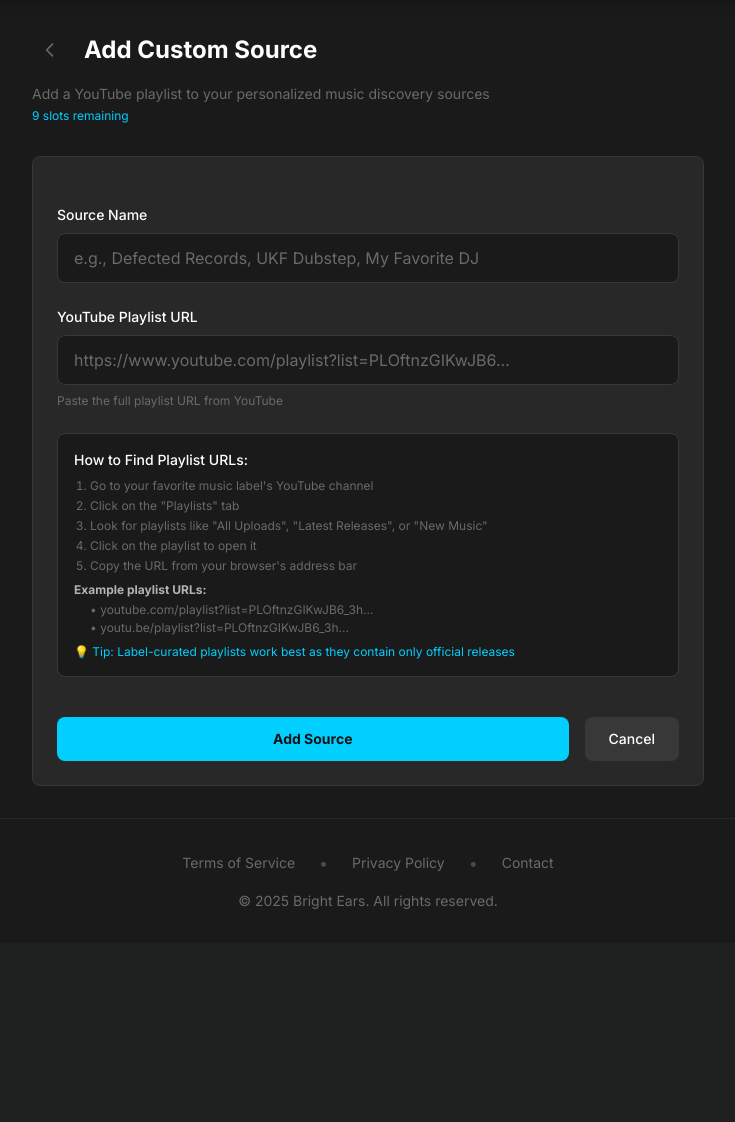
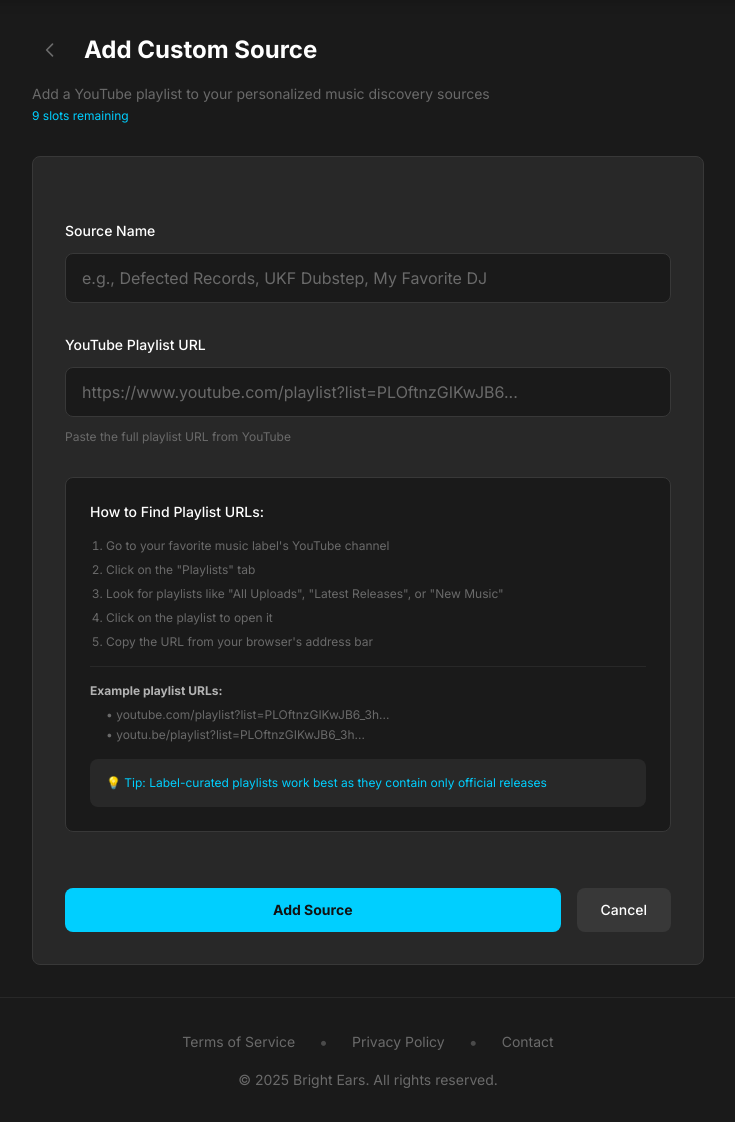
Before and after one commit to brightears/spotify-playlist-generator, a Flask app: template templates/add_source.html in a window 1280 px wide. Shown: the part 73-1195 px from the top of the page, without its empty margins (272-1007 px from the left). Before the commit the page ends 982 px from the top, so only its background shows below. Run offline with Flask 3, Linux system fonts and the light colour scheme; the template is opened without the code that fills it: most values are stand-ins (such as "Sample title", 1, 10 or a date in 2020); some libraries are stand-ins or nearby versions.

Commit message:
fix: improve spacing on Add Custom Source page
- Increased padding from p-6 to p-8 for more breathing room
- Increased form spacing from space-y-6 to space-y-8
- Added mt-8 margin to How to Find Playlist URLs section
- Added visual separator with border-t for examples section
- Overall design now feels less cramped and more readable

```diff
--- a/templates/add_source.html
+++ b/templates/add_source.html
@@ -20,11 +20,11 @@
             {% endif %}
         </div>
 
-        <div class="bg-[#282828] rounded-lg p-6 border border-[#383838]">
-            <form method="POST" class="space-y-6">
+        <div class="bg-[#282828] rounded-lg p-8 border border-[#383838]">
+            <form method="POST" class="space-y-8">
                 <input type="hidden" name="csrf_token" value="{{ csrf_token() }}"/>
                 <div>
-                    <label for="name" class="block text-white text-sm font-medium mb-2">Source Name</label>
+                    <label for="name" class="block text-white text-sm font-medium mb-3">Source Name</label>
                     <input type="text" id="name" name="name" required
                            class="w-full px-4 py-3 bg-[#1a1a1a] border border-[#383838] rounded-lg text-white placeholder-[#6a6a6a] focus:outline-none focus:ring-2 focus:ring-[#00CFFF] focus:border-transparent"
                            placeholder="e.g., Defected Records, UKF Dubstep, My Favorite DJ">
@@ -33,35 +33,37 @@
                 <input type="hidden" name="source_type" value="playlist">
 
                 <div>
-                    <label for="source_url" class="block text-white text-sm font-medium mb-2">YouTube Playlist URL</label>
+                    <label for="source_url" class="block text-white text-sm font-medium mb-3">YouTube Playlist URL</label>
                     <input type="url" id="source_url" name="source_url" required
                            class="w-full px-4 py-3 bg-[#1a1a1a] border border-[#383838] rounded-lg text-white placeholder-[#6a6a6a] focus:outline-none focus:ring-2 focus:ring-[#00CFFF] focus:border-transparent"
                            placeholder="https://www.youtube.com/playlist?list=PLOftnzGIKwJB6...">
-                    <p class="text-[#6a6a6a] text-xs mt-2">Paste the full playlist URL from YouTube</p>
+                    <p class="text-[#6a6a6a] text-xs mt-3">Paste the full playlist URL from YouTube</p>
                 </div>
 
-                <div class="bg-[#1a1a1a] rounded-lg p-4 border border-[#383838]">
-                    <h3 class="text-white text-sm font-medium mb-2">How to Find Playlist URLs:</h3>
-                    <div class="text-[#6a6a6a] text-xs space-y-2">
-                        <ol class="list-decimal ml-4 space-y-1">
+                <div class="bg-[#1a1a1a] rounded-lg p-6 border border-[#383838] mt-8">
+                    <h3 class="text-white text-sm font-medium mb-4">How to Find Playlist URLs:</h3>
+                    <div class="text-[#6a6a6a] text-xs space-y-4">
+                        <ol class="list-decimal ml-4 space-y-2">
                             <li>Go to your favorite music label's YouTube channel</li>
                             <li>Click on the "Playlists" tab</li>
                             <li>Look for playlists like "All Uploads", "Latest Releases", or "New Music"</li>
                             <li>Click on the playlist to open it</li>
                             <li>Copy the URL from your browser's address bar</li>
                         </ol>
-                        <div class="mt-3">
+                        <div class="mt-6 pt-4 border-t border-[#282828]">
                             <strong class="text-[#b3b3b3]">Example playlist URLs:</strong>
-                            <ul class="ml-4 mt-1 space-y-0.5">
+                            <ul class="ml-4 mt-2 space-y-1">
                                 <li>• youtube.com/playlist?list=PLOftnzGIKwJB6_3h...</li>
                                 <li>• youtu.be/playlist?list=PLOftnzGIKwJB6_3h...</li>
                             </ul>
                         </div>
-                        <p class="text-[#00CFFF] text-xs mt-3">💡 Tip: Label-curated playlists work best as they contain only official releases</p>
+                        <div class="mt-6 p-4 bg-[#282828] rounded-lg">
+                            <p class="text-[#00CFFF] text-xs">💡 Tip: Label-curated playlists work best as they contain only official releases</p>
+                        </div>
                     </div>
                 </div>
 
-                <div class="flex items-center gap-4 pt-4">
+                <div class="flex items-center gap-4 pt-6">
                     <button type="submit"
                             class="flex-1 px-6 py-3 bg-[#00CFFF] text-[#121212] text-sm font-bold rounded-lg hover:bg-[#00a8d9] transition-colors duration-200">
                         Add Source
```
